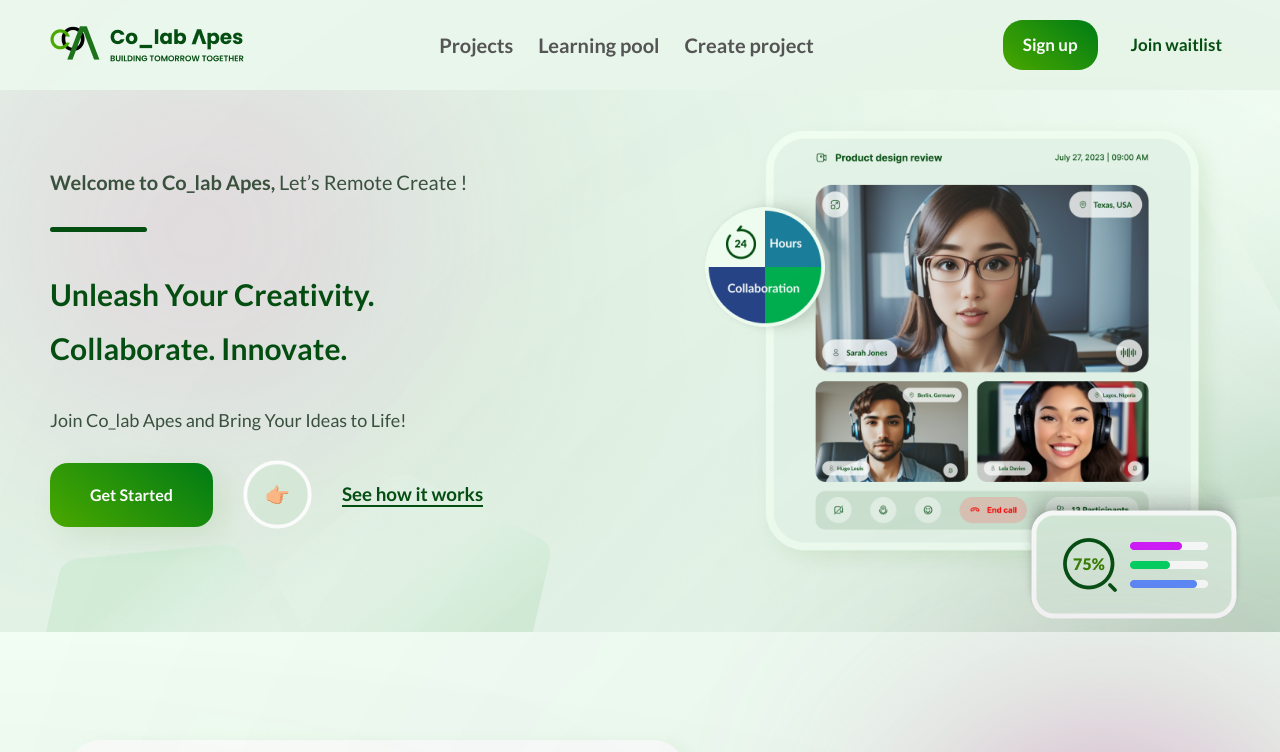
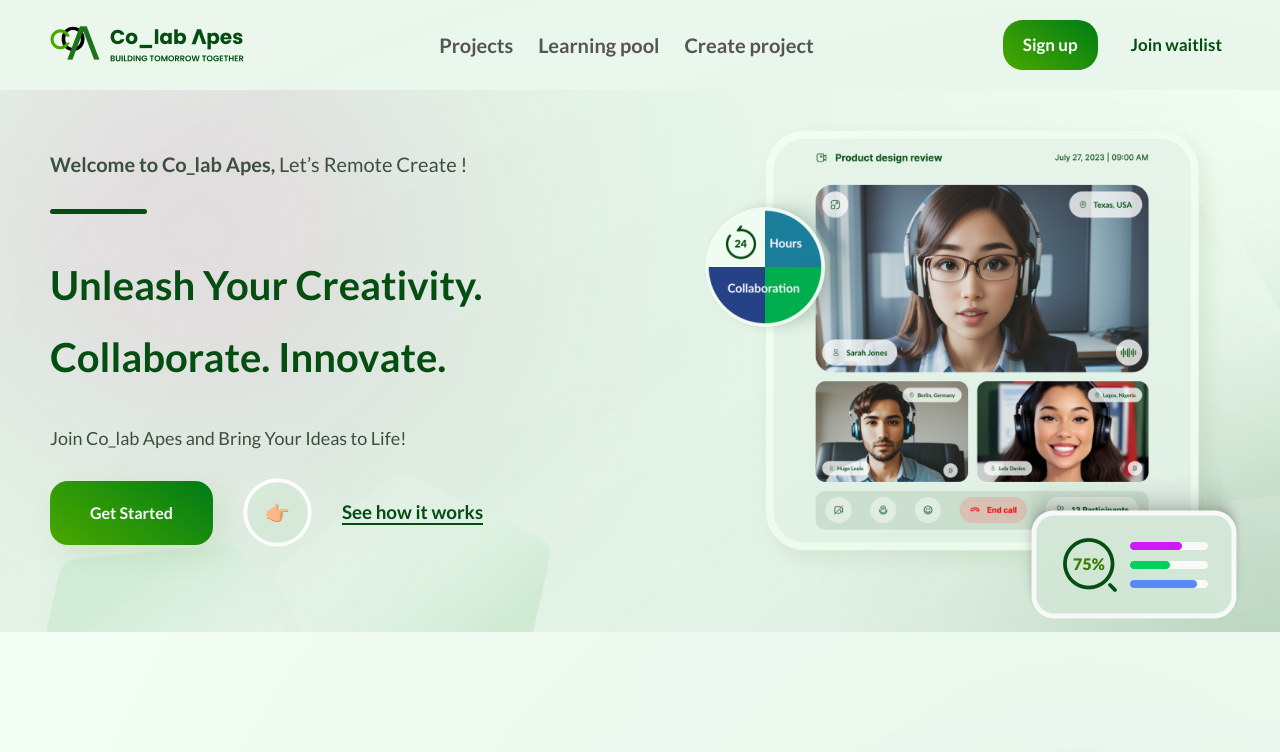
Before and after one commit to Colab-Apes/new_landing_page, a React (Vite) app: page / in a window 1280 px wide. Shown: the top 752 px of the page. Built offline with nearby package versions, Linux system fonts and the light colour scheme.

Commit message:
working on it

```diff
--- a/src/NewLandingPage/components/Hero.jsx
+++ b/src/NewLandingPage/components/Hero.jsx
@@ -4,6 +4,8 @@ import frame1 from "../../assets/frame1.png";
 import frame2 from "../../assets/frame2.png";
 import frame3 from "../../assets/frame3.png";
 import emoji from "../../assets/svg/emoji.svg";
+import bg1desktop from "../../assets/bg/bg1mobile.jpg";
+import bg1mobile from "../../assets/bg/bg1mobile.jpg";
 import "../../App.css";
 const Hero = () => {
   return (
@@ -27,7 +29,7 @@ const Hero = () => {
               {/* <span className="text-4xl font-light hidden md:inline"></span> */}
             </p>
             <div className="w-[15%] bg-primaryColor h-2 rounded-full mt-8 lg:mt-12 hidden md:block"></div>
-            <h1 className="w-full text-[3.6rem] text-center md:text-left md:text-[3rem]  lg::text-[3.8rem] leading-[1.8]  mt-14 text-[#054E12] font-[750] xl:font-[650] ">
+            <h1 className="w-full text-[3.6rem] text-center md:text-left md:text-[3rem]  lg:text-[3.8rem] xl:text-[4rem] leading-[1.8]  mt-14 text-[#054E12] font-[750] xl:font-[650] ">
               Unleash Your Creativity. <br /> Collaborate. Innovate.
             </h1>
             <p className="text-3xl md:text-2xl xl:text-[1.8rem] mt-14 text-[#3B513F]">
--- a/src/NewLandingPage/components/SocialHub.jsx
+++ b/src/NewLandingPage/components/SocialHub.jsx
@@ -10,7 +10,7 @@ const SocialHub = () => {
   return (
     <div>
       {" "}
-      <div className="mt-64 lg:mt-36 px-4  md:px-14 lg:px-20   relative">
+      <div className="mt-64 lg:mt-[30rem] px-4  md:px-14 lg:px-20   relative">
         <div className="bg-[#054E12] rounded-full h-[400px] w-[400px] blur-[500px] absolute right-[0rem] top-[5rem] flex justify-center items-center">
           {" "}
         </div>
```
